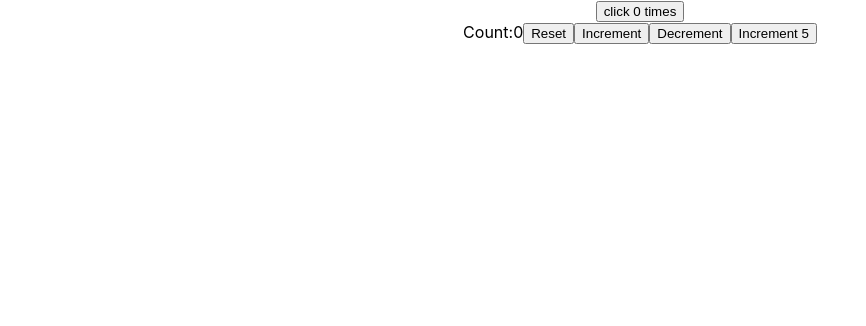
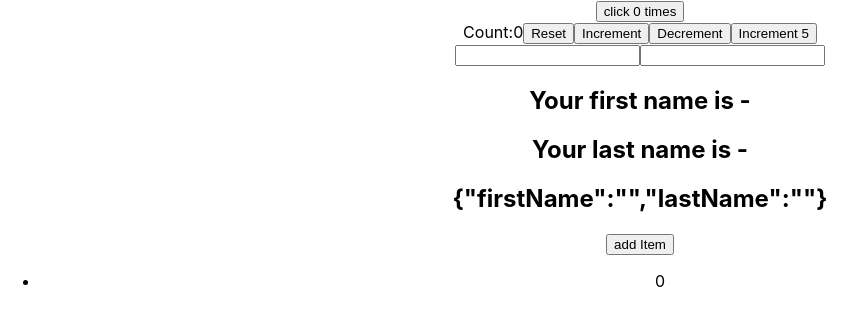
Before and after one commit to tonytigerrong/ReactHookDemo, a React (Create React App) app: page / in a window 1280 px wide. Shown: the top 326 px of the page, without its empty margins (0-866 px from the left). Built offline with nearby package versions, Linux system fonts and the light colour scheme.

Commit message:
4,5 useState for object and array [...name, {firstName: 'first name', lastName: 'last name'} ]

```diff
--- a/src/App.js
+++ b/src/App.js
@@ -3,12 +3,16 @@ import logo from './logo.svg';
 import './App.css';
 import HookCounter from './components/HookCounter';
 import HookCounterTwo from './components/HookCounterTwo';
+import HookCounterThree from './components/HookCounterThree';
+import HookCounterFour from './components/HookCounterFour';
 
 function App() {
   return (
     <div className="App">
       <HookCounter />
       <HookCounterTwo />
+      <HookCounterThree />
+      <HookCounterFour />
     </div>
   );
 }
--- /dev/null
+++ b/src/components/HookCounterFour.js
@@ -0,0 +1,32 @@
+import React,{useState} from 'react'
+
+function HookCounterFour() {
+    const initItem = [{
+        id: 0,
+        value: 0
+    }];
+    const [items, setItems] = useState(initItem);
+    const addItem = () => {
+        setItems(
+            [...items,
+                {
+                    id: items.length,
+                    value:Math.floor(Math.random()*10)
+                }]
+        )
+    }
+    return (
+        <div>
+            <button onClick={addItem}>add Item</button>
+            <ul>
+                {
+                    items.map( item => {
+                          return <li key={item.id}> {item.value} </li>
+                    })
+                }
+            </ul>
+        </div>
+    )
+}
+
+export default HookCounterFour
--- /dev/null
+++ b/src/components/HookCounterThree.js
@@ -0,0 +1,20 @@
+import React,{useState} from 'react'
+
+function HookCounterThree() {
+    const [ name, setName] = useState({firstName:'',lastName:''});
+    return (
+        <form>
+            <input type='text'
+                   value={name.firstName}
+                   onChange={e=> setName({...name,firstName: e.target.value})}/>
+            <input type='text'
+                   value={name.lastName}
+                   onChange={e=> setName({...name,lastName: e.target.value })}/>
+            <h2>Your first name is - {name.firstName}</h2>
+            <h2>Your last name is - {name.lastName}</h2>
+            <h2>{JSON.stringify(name)}</h2>
+        </form>
+    )
+}
+
+export default HookCounterThree
```
